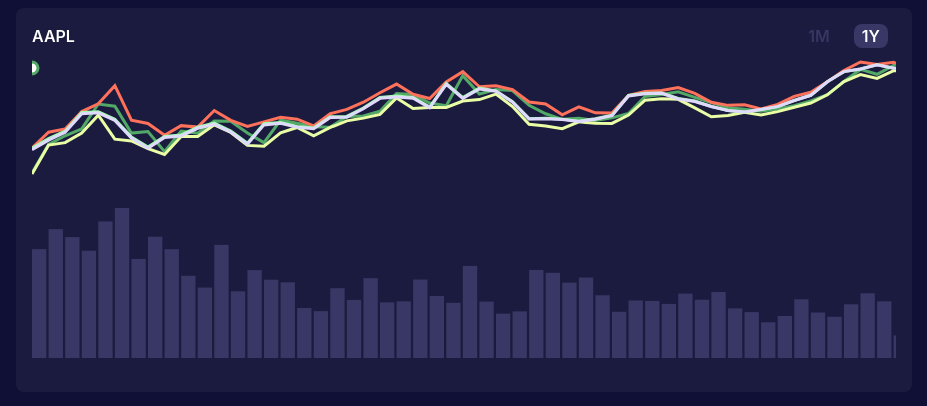
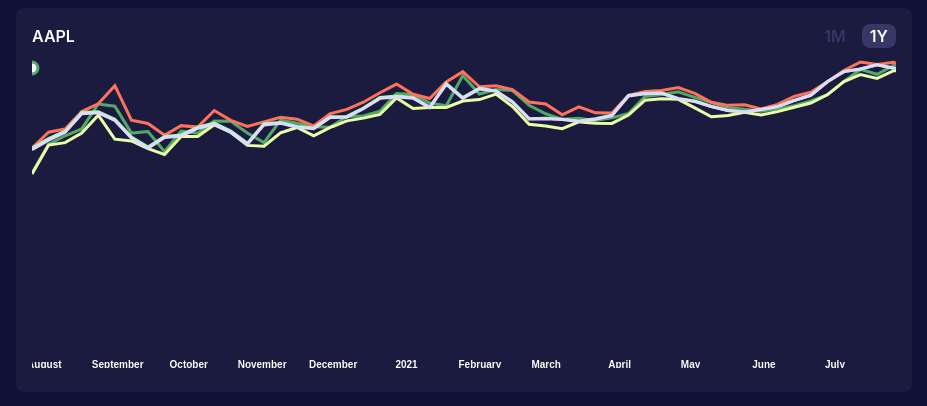
Before and after one commit to rowlandwilliams/stock-chart, a React (Create React App) app: page / in a window 1280 px wide. Shown: the top 406 px of the page, without its empty margins (176-1103 px from the left). Built offline with nearby package versions, Linux system fonts and the light colour scheme.

Commit message:
rm bars temporarily

```diff
--- a/src/components/StockChart/StockChart.tsx
+++ b/src/components/StockChart/StockChart.tsx
@@ -3,19 +3,28 @@ import { companyStockData } from "./data/companyStockData";
 import { StockChartSvg } from "./StockChartSvg/StockChartSvg";
 import classNames from "classnames";
 
+const stockData = companyStockData["apple"].map((stockObj) => ({
+  ...stockObj,
+  date: Date.parse(stockObj.date),
+}));
+
+const latestDate = stockData.slice(-1)[0].date;
+console.log(latestDate);
+
 interface Props {
   companyName?: string;
 }
 
-const labels = [{ label: "1M" }, { label: "1Y" }];
+const labels = [
+  { label: "1M", timescale: 2629800000 },
+  { label: "1Y", timescale: 31556952000 },
+];
 
 export const StockChart = ({ companyName = "apple" }: Props) => {
   const [activeTimeLabel, setActiveTimeLabel] = useState<string>("1Y");
+  const [filteredChartData, setFilteredChartData] = useState(stockData);
 
-  const stockData = companyStockData[companyName].map((stockObj) => ({
-    ...stockObj,
-    date: Date.parse(stockObj.date),
-  }));
+  console.log("chart data", filteredChartData);
 
   const reqKeys = ["open", "close", "adjClose", "low", "high"];
   const stockKeys = Object.keys(stockData[0]).filter((key) =>
@@ -29,20 +38,30 @@ export const StockChart = ({ companyName = "apple" }: Props) => {
         <div className="flex">
           {labels.map((labelObject) => (
             <div
-              className={classNames("mx-2 px-2 rounded-lg bg-opacity-20 cursor-pointer", {
-                "bg-bar_colour text-white":
-                  activeTimeLabel === labelObject.label,
-                "text-bar_colour text-opacity-20":
-                  activeTimeLabel !== labelObject.label,
-              })}
-              onClick={() => setActiveTimeLabel(labelObject.label)}
+              className={classNames(
+                "ml-2 px-2 rounded-lg bg-opacity-20 cursor-pointer",
+                {
+                  "bg-bar_colour text-white":
+                    activeTimeLabel === labelObject.label,
+                  "text-bar_colour text-opacity-20":
+                    activeTimeLabel !== labelObject.label,
+                }
+              )}
+              onClick={() => {
+                setActiveTimeLabel(labelObject.label);
+                setFilteredChartData(
+                  stockData.filter(
+                    (x) => x.date > latestDate - labelObject.timescale
+                  )
+                );
+              }}
             >
               {labelObject.label}
             </div>
           ))}
         </div>
       </div>
-      <StockChartSvg stockData={stockData} stockKeys={stockKeys} />
+      <StockChartSvg stockData={filteredChartData} stockKeys={stockKeys} />
     </div>
   );
 };
--- a/src/components/StockChart/StockChartSvg/utils/addChartAxesAndLines.ts
+++ b/src/components/StockChart/StockChartSvg/utils/addChartAxesAndLines.ts
@@ -25,8 +25,8 @@ export const addChartAxesAndLines = (
   // define xScale based on date domain
   const xScale = d3.scaleTime().domain(datesDomain).range([0, width]);
   const xAxis = d3.axisBottom(xScale);
-  xAxis.ticks(0);
-  // xAxis.ticks(d3.timeYear.every(1)).tickSize(0);
+  // xAxis.ticks(0);
+  xAxis.ticks(d3.timeMonth.every(1)).tickSize(0);
 
   // add x axis
   chart
@@ -51,5 +51,5 @@ export const addChartAxesAndLines = (
     .y((d) => yScale(d.value));
 
   addChartLines(chart, stockData, stockKeys, plotLine);
-  addChartBars(chart, stockData, width, height, volumeDomain, xScale);
+  // addChartBars(chart, stockData, width, height, volumeDomain, xScale);
 };
--- a/src/components/StockChart/StockChartSvg/utils/helpers/addChartLines.ts
+++ b/src/components/StockChart/StockChartSvg/utils/helpers/addChartLines.ts
@@ -8,8 +8,7 @@ export const addChartLines = (
   chart: d3.Selection<d3.BaseType, unknown, HTMLElement, any>,
   stockData: StockData[],
   stockKeys: StockKey[],
-  plotLine: d3.Line<StockValue>,
-
+  plotLine: d3.Line<StockValue>
 ) => {
   // convert stock data to long format for plotting
   const convertedData = convertStockDataForChart(stockData, stockKeys);
```
